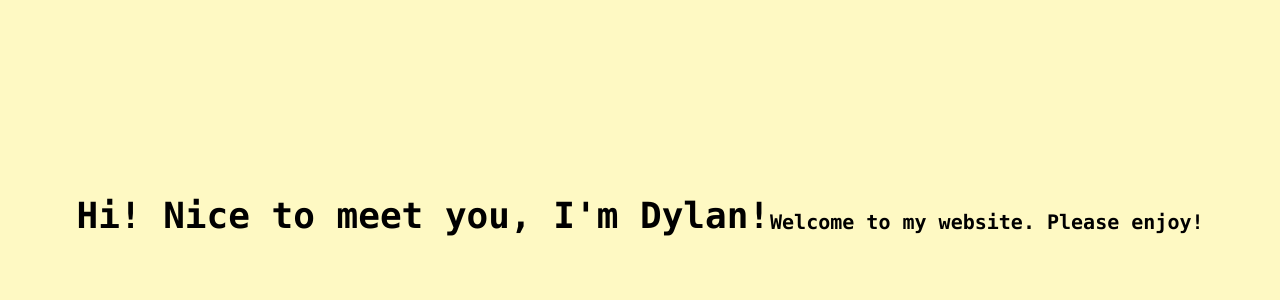
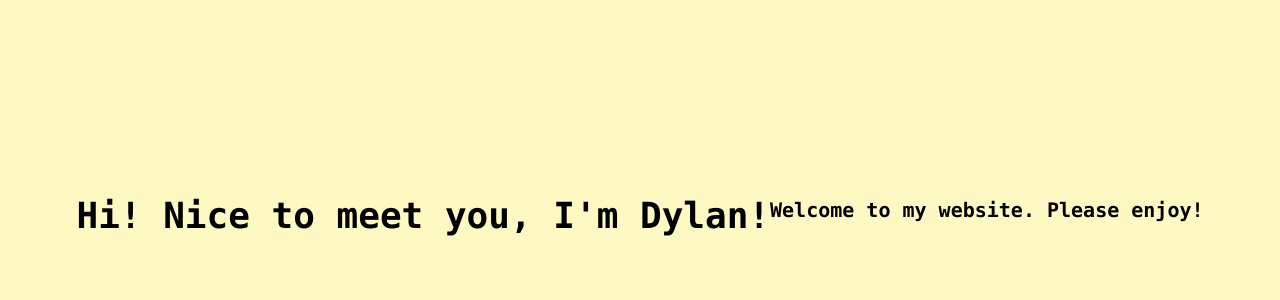
Before and after one commit to LeSynz/Portfolio-V2, a Node server app: page / in a window 1280 px wide. Shown: the part 184-484 px from the top of the page. Run offline with Node 20, Linux system fonts and the light colour scheme; some libraries are stand-ins or nearby versions.

Commit message:
Update index.ejs

```diff
--- a/views/index.ejs
+++ b/views/index.ejs
@@ -9,7 +9,8 @@
 <body class="bg-yellow-100 h-screen flex justify-center items-center">
     <div class="tp transition-all text-center font-mono font-bold text-black text-4xl flex">
         <%- include('./partials/top.ejs') %>
-        <div class="text-xl mt-3">
+        <br>
+        <div class="text-xl">
             <%- include('./partials/bottom.ejs') %>
         </div>
     </div>
```
